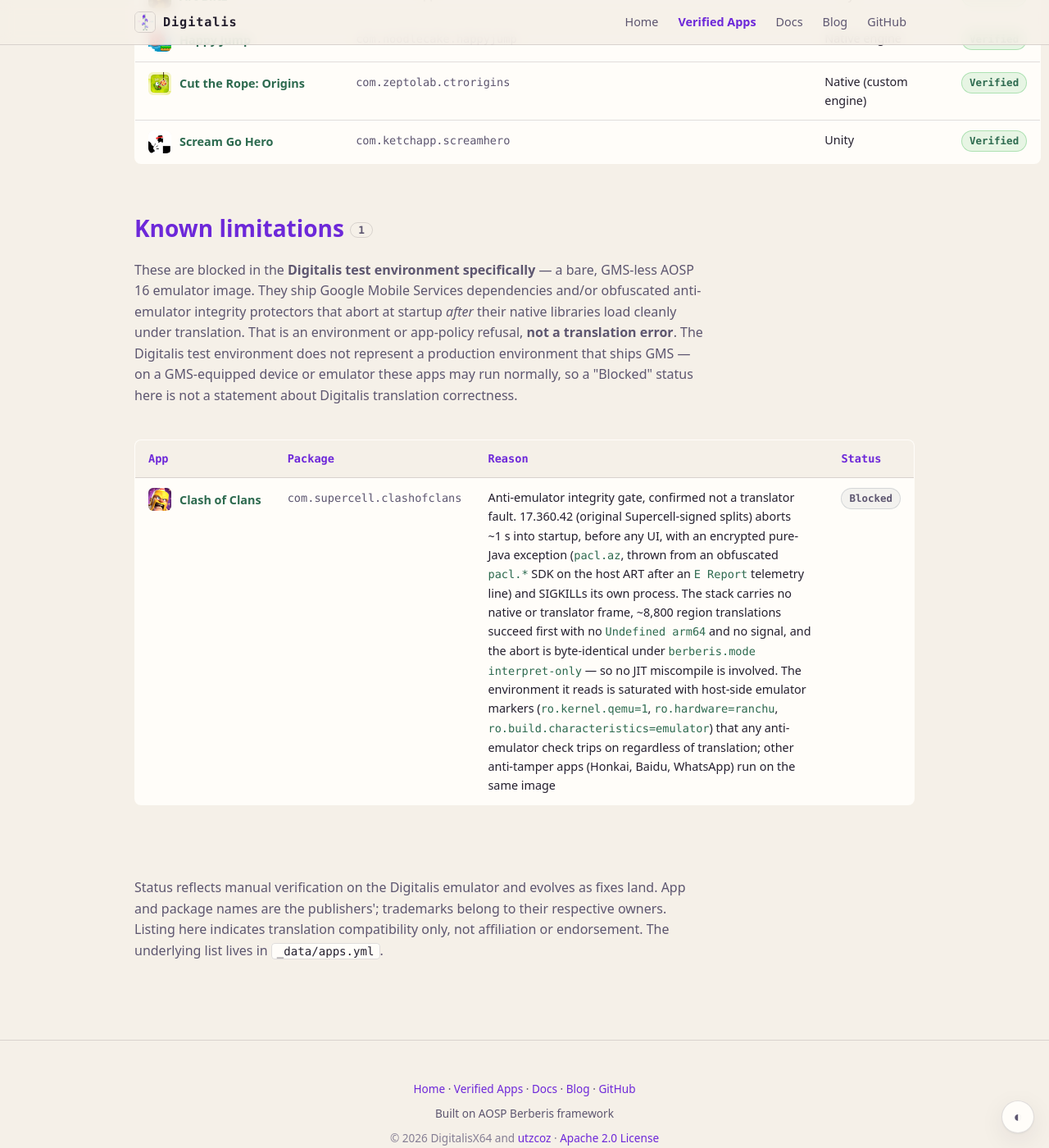
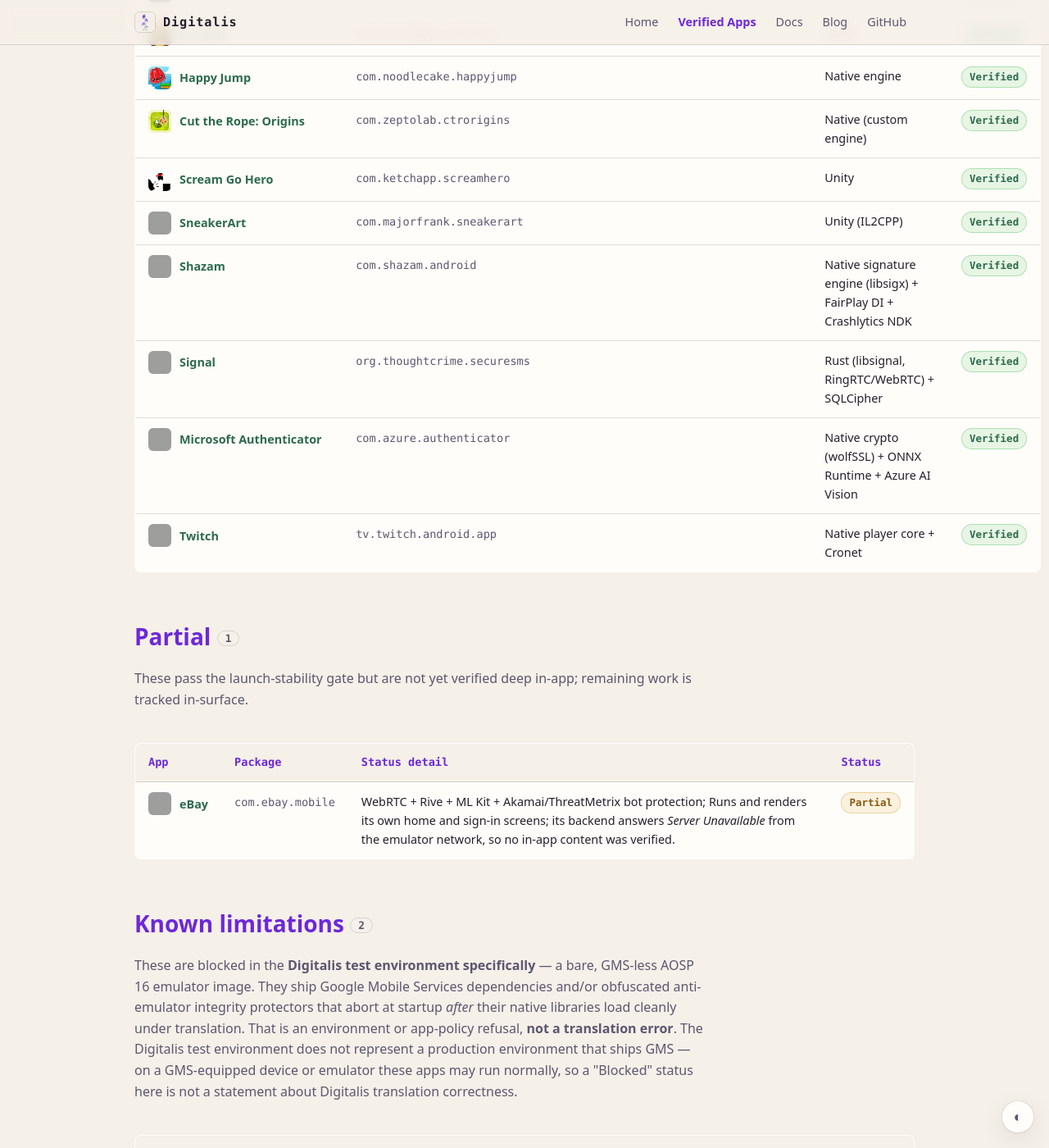
Before and after one commit to DigitalisX64/digitalisx64.github.io, a Jekyll site: the page built from apps.html, in a window 1280 px wide and 1400 px high, scrolled down 8469 px. Shown: the whole window at 82% size. Built offline with Jekyll 4.4.1, drawn with Linux system fonts in a browser that asks for light colours; some of the changed text lies outside the part shown; grey boxes are pictures that could not be loaded.

Commit message:
apps: add seven apps verified on the fixed arm64 guest ABI
Each was launched alone on a freshly cold-booted emulator with every fixed
translator and proxy library deployed: arm64-v8a install, 60 s with the same
pid, its own activity in front, no crash marker, and a look at the screen.

Verified:
- SneakerArt (Unity IL2CPP): 3D shoe editor renders.
- Shazam: home screen renders.
- Signal: reaches its phone-number registration screen. It died at startup
  until narrow integer results were extended across all of x0.
- Microsoft Authenticator and Twitch: confirmed running by hand. screencap
  returned a black frame for both, consistent with a secure window.

Partial:
- eBay: renders its home and sign-in screens, but its backend answers
  "Server Unavailable" from the emulator network.

Blocked:
- Into the Dead 2: the full 1.85.0 arm64 bundle installs and holds its title
  screen without crashing, but asset-pack sync fails with
  AssetPackException -11 (PLAY_STORE_NOT_FOUND). Its content ships through
  Play Asset Delivery, which needs the Play Store.

```diff
--- a/_data/apps.yml
+++ b/_data/apps.yml
@@ -400,10 +400,30 @@ verified:
   - name: 'Scream Go Hero'
     package: com.ketchapp.screamhero
     stack: 'Unity'
+  - name: 'SneakerArt'
+    package: com.majorfrank.sneakerart
+    stack: 'Unity (IL2CPP)'
+  - name: 'Shazam'
+    package: com.shazam.android
+    stack: 'Native signature engine (libsigx) + FairPlay DI + Crashlytics NDK'
+  - name: 'Signal'
+    package: org.thoughtcrime.securesms
+    stack: 'Rust (libsignal, RingRTC/WebRTC) + SQLCipher'
+  - name: 'Microsoft Authenticator'
+    package: com.azure.authenticator
+    stack: 'Native crypto (wolfSSL) + ONNX Runtime + Azure AI Vision'
+  - name: 'Twitch'
+    package: tv.twitch.android.app
+    stack: 'Native player core + Cronet'
 
-# No apps are currently in this state; the section drops out of the page while
-# this list is empty.
-partial: []
+partial:
+  - name: 'eBay'
+    package: com.ebay.mobile
+    stack: 'WebRTC + Rive + ML Kit + Akamai/ThreatMetrix bot protection'
+    notes: >-
+      Runs and renders its own home and sign-in screens; its backend answers
+      <em>Server Unavailable</em> from the emulator network, so no in-app content
+      was verified.
 
 blocked:
   - name: 'Clash of Clans'
@@ -423,3 +443,11 @@ blocked:
       <code>ro.build.characteristics=emulator</code>) that any anti-emulator
       check trips on regardless of translation; other anti-tamper apps (Honkai,
       Baidu, WhatsApp) run on the same image
+  - name: 'Into the Dead 2'
+    package: com.pikpok.dr2.play
+    reason: >-
+      Needs Play Asset Delivery. 1.85.0 (the full arm64 bundle) installs and holds
+      its title screen with no crash, while its asset-pack sync fails with
+      <code>AssetPackException: -11</code> (<code>PLAY_STORE_NOT_FOUND</code>): the
+      game's content downloads through the Play Store, which the GMS-less emulator
+      image does not ship.
```
